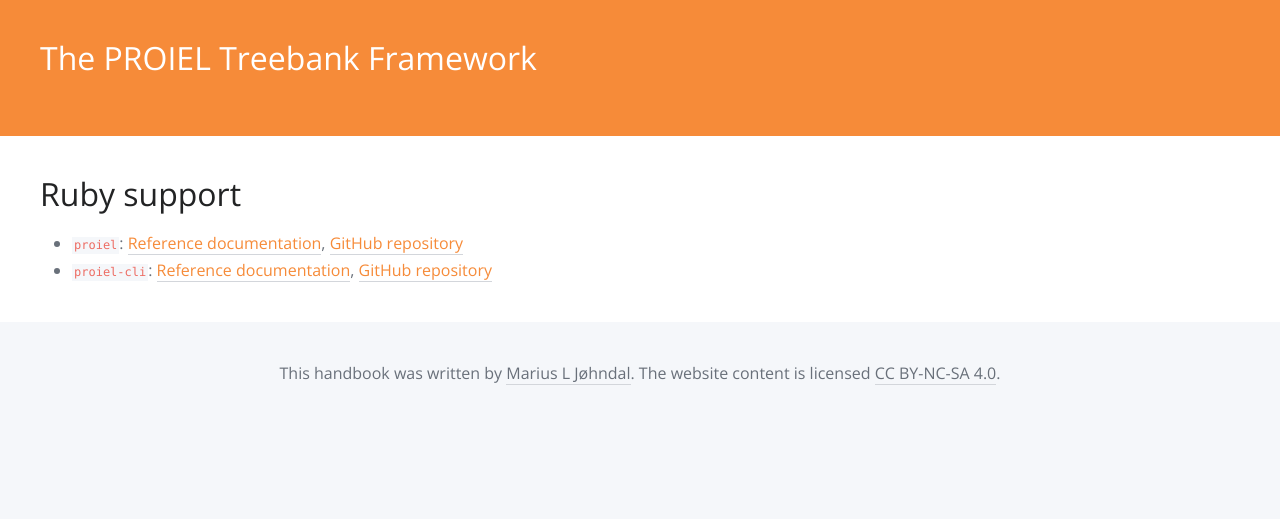
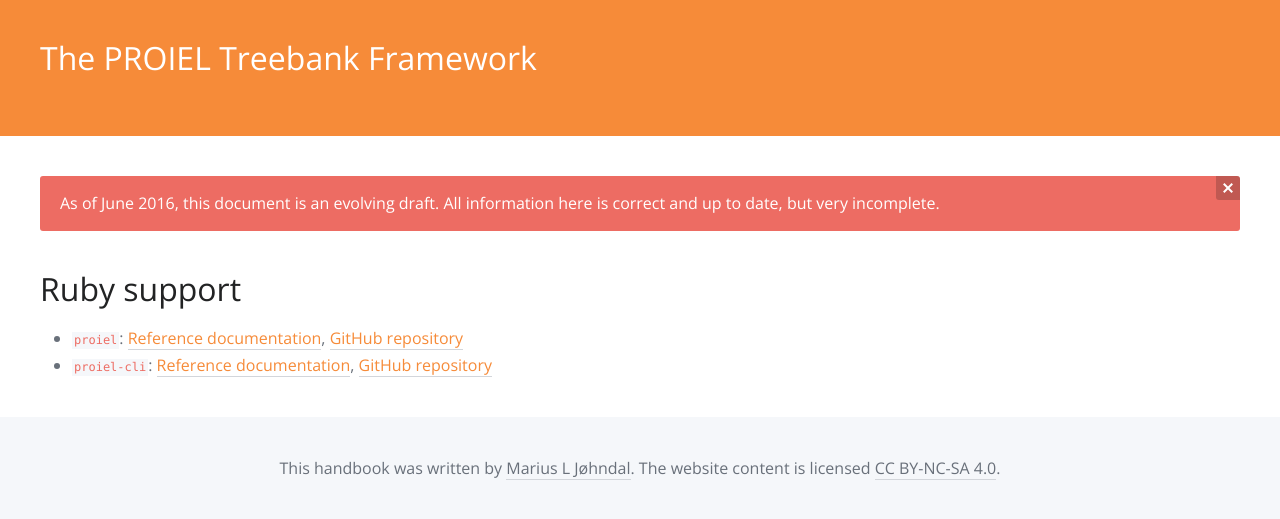
Before and after one commit to proiel/proiel.github.io, a Jekyll site: the page built from handbook/developer/ruby.md, in a window 1280 px wide. Shown: the top 519 px of the page. Built offline with Jekyll 4.4.1, drawn with Linux system fonts in a browser that asks for light colours; nearby versions of some CDN libraries.

Commit message:
Add incomplete warning

```diff
--- a/handbook/developer/ruby.md
+++ b/handbook/developer/ruby.md
@@ -1,6 +1,11 @@
 ---
 layout: handbook
 ---
+
+<div class="notification is-danger">
+  <button class="delete"></button>
+  As of June 2016, this document is an evolving draft. All information here is correct and up to date, but very incomplete.
+</div>
 
 # Ruby support
 
```
Also changed, not shown: handbook/developer/cli.md (+5 -0 lines), handbook/developer/proielxml.md (+5 -0 lines), handbook/index.md (+1 -0 lines).
